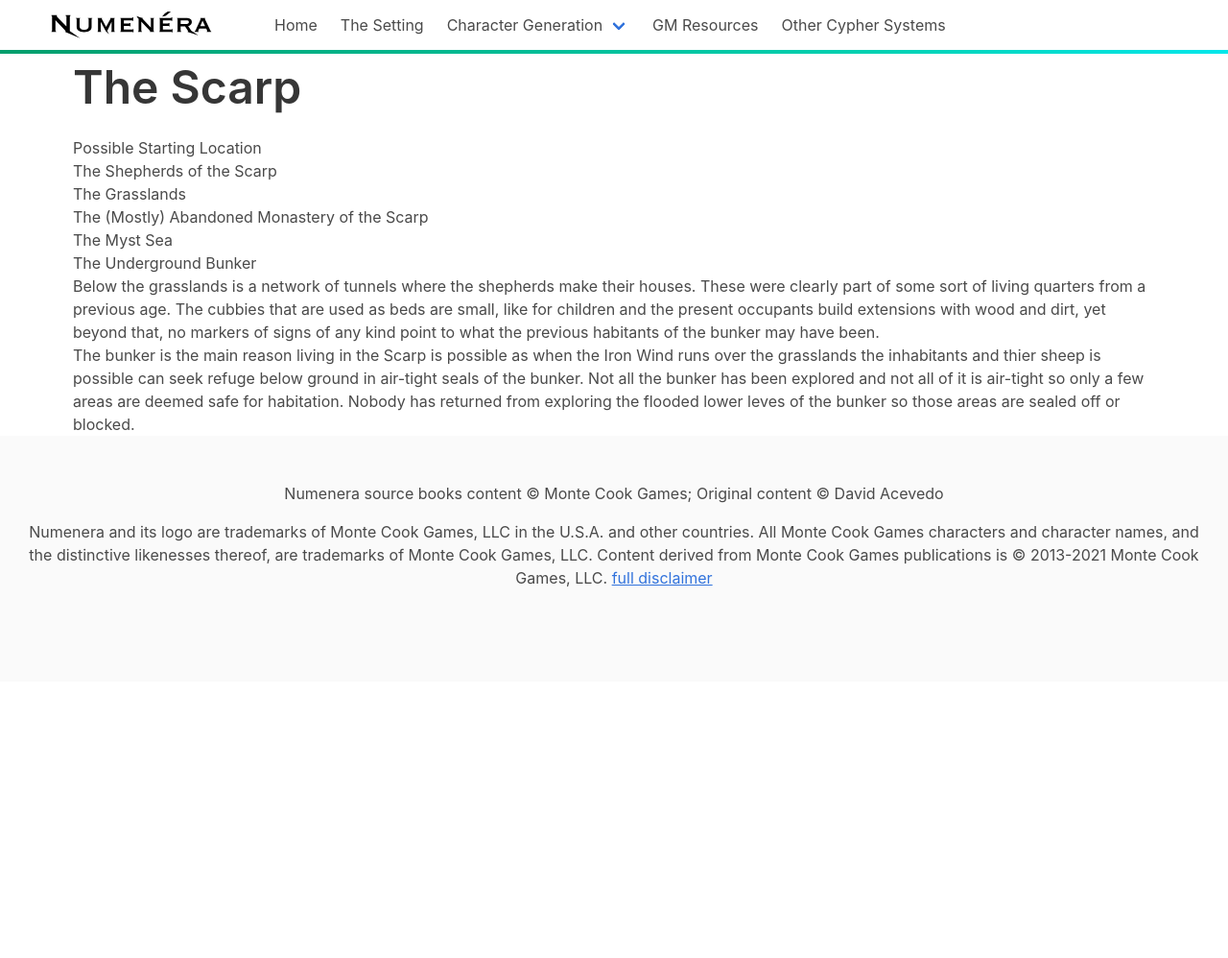
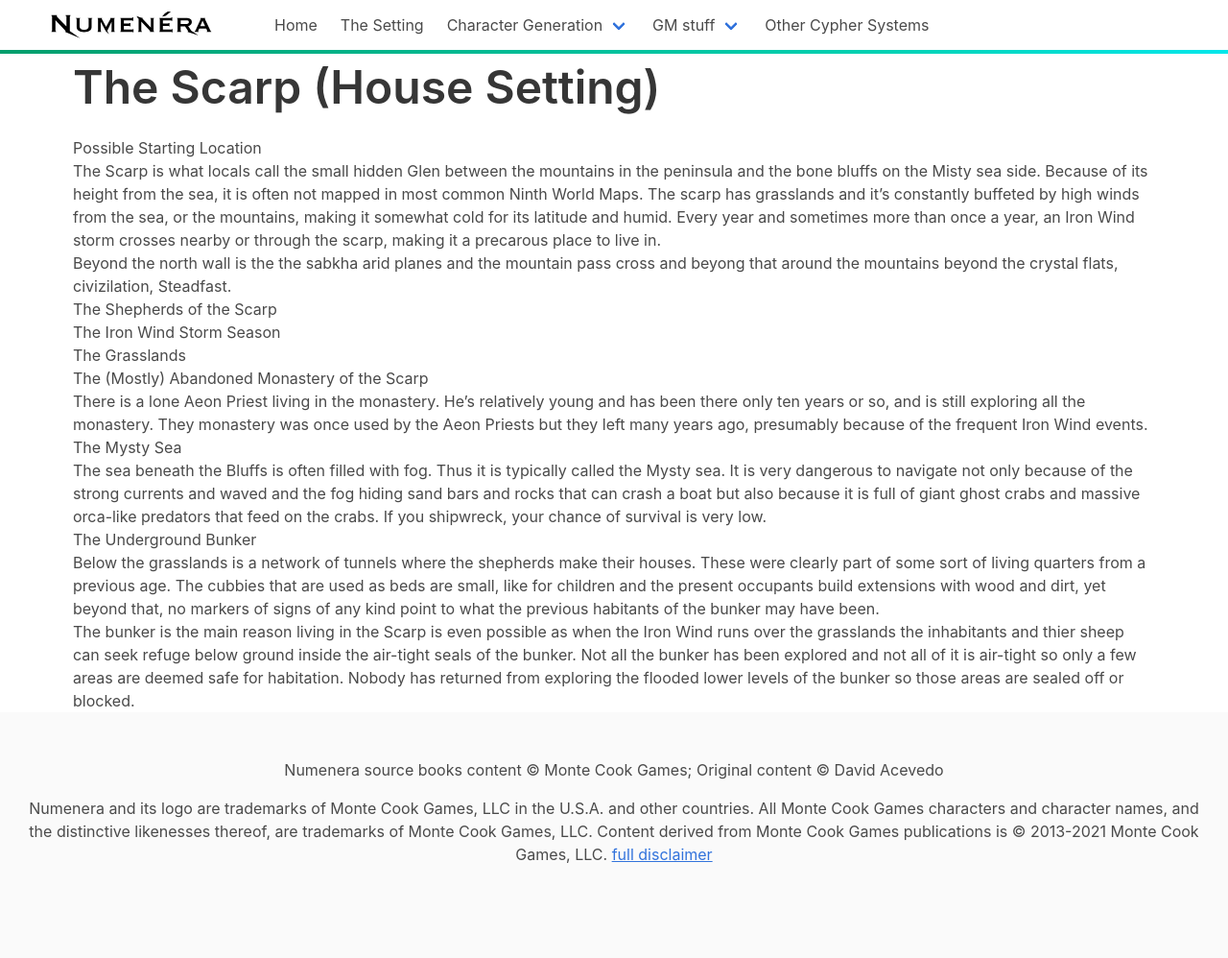
Before and after one commit to rebelwarrior/numenera, a Jekyll site: the page built from setting/the-scarp.md, in a window 1280 px wide. Shown: the whole page at 96% size. Built offline with Jekyll 4.4.1, drawn with Linux system fonts in a browser that asks for light colours; nearby versions of some CDN libraries; before the commit the page ends 900 px from its top, so only the background shows below that.

Commit message:
adds links to house setting draft

```diff
--- a/_includes/header.html
+++ b/_includes/header.html
@@ -12,15 +12,20 @@
       <span aria-hidden="true"></span>
     </a>
   </div>
+
   <div class="navbar-menu" id="navMenu">
     <div class="navbar-start">
+
       <a class="navbar-item" href="{{ site.url}}/">
         Home
       </a>
+
       <a class="navbar-item" href="{{ site.url}}/setting/ninth-world">
         The Setting
       </a>
+
       <div class="navbar-item has-dropdown is-hoverable">
+
         <a class="navbar-link" href="{{ site.url}}/character-creation">
           Character Generation
         </a>
@@ -29,7 +34,7 @@
           <a class="navbar-item" href="{{ site.url}}/character-creation">
             Character Creation
           </a>
-					<hr class="navbar-divider">
+          <hr class="navbar-divider">
           <a class="navbar-item" href="{{ site.url}}/tables/starting-values">
             Starting Values
           </a>
@@ -47,14 +52,30 @@
             Character Sheet
           </a>
         </div>
-			</div>
+      </div>
 
-      <a class="navbar-item" href="{{ site.url}}/gm-resources">
-        GM Resources
-      </a>
+      <div class="navbar-item has-dropdown is-hoverable">
+        <a class="navbar-link" href="{{ site.url}}/gm-resources">
+          GM stuff
+        </a>
+        <div class="navbar-dropdown">
+          <a class="navbar-item" href="{{ site.url}}/gm-resources">
+            GM Resources
+          </a>
+          <hr class="navbar-divider">
+          <a class="navbar-item" href="{{ site.url}}/setting/the-scarp">
+            House Setting: The Scarp
+          </a>
+          <a class="navbar-item" href="{{ site.url}}/setting/wandering-walk">
+            House Rule: The Wandering Walk
+          </a>
+        </div>
+      </div>
+
       <a class="navbar-item" href="{{ site.url}}/cypher-system">
         Other Cypher Systems
       </a>
+
     </div>
   </div>
 </nav>
--- a/_sass/sass/custom.scss
+++ b/_sass/sass/custom.scss
@@ -11,6 +11,7 @@
   margin-left: 3.5rem;
 }
 
+/* block quotes */
 blockquote {
   margin: 1.5em 10px;
   padding: 0.5em 10px;
--- a/setting/the-scarp.md
+++ b/setting/the-scarp.md
@@ -3,20 +3,30 @@
 layout: posts
 ---
 
-# The Scarp
+# The Scarp (House Setting)
 {:.title.is-1.mt-2}
 Possible Starting Location
 
+The Scarp is what locals call the small hidden Glen between the mountains in the peninsula and the bone bluffs on the Misty sea side. Because of its height from the sea, it is often not mapped in most common Ninth World Maps. The scarp has grasslands and it's constantly buffeted by high winds from the sea, or the mountains, making it somewhat cold for its latitude and humid. Every year and sometimes more than once a year, an Iron Wind storm crosses nearby or through the scarp, making it a precarous place to live in.
+
+Beyond the north wall is the the sabkha arid planes and the mountain pass cross and beyong that around the mountains beyond the crystal flats, civizilation, Steadfast.
+
 ## The Shepherds of the Scarp
+
+## The Iron Wind Storm Season
 
 ## The Grasslands
 
 ## The (Mostly) Abandoned Monastery of the Scarp
 
-## The Myst Sea
+There is a lone Aeon Priest living in the monastery. He's relatively young and has been there only ten years or so, and is still exploring all the monastery. They monastery was once used by the Aeon Priests but they left many years ago, presumably because of the frequent Iron Wind events.
+
+## The Mysty Sea
+
+The sea beneath the Bluffs is often filled with fog. Thus it is typically called the Mysty sea. It is very dangerous to navigate not only because of the strong currents and waved and the fog hiding sand bars and rocks that can crash a boat but also because it is full of giant ghost crabs and massive orca-like predators that feed on the crabs. If you shipwreck, your chance of survival is very low.
 
 ## The Underground Bunker
 
 Below the grasslands is a network of tunnels where the shepherds make their houses. These were clearly part of some sort of living quarters from a previous age. The cubbies that are used as beds are small, like for children and the present occupants build extensions with wood and dirt, yet beyond that, no markers of signs of any kind point to what the previous habitants of the bunker may have been.
 
-The bunker is the main reason living in the Scarp is possible as when the Iron Wind runs over the grasslands the inhabitants and thier sheep is possible can seek refuge below ground in air-tight seals of the bunker. Not all the bunker has been explored and not all of it is air-tight so only a few areas are deemed safe for habitation. Nobody has returned from exploring the flooded lower leves of the bunker so those areas are sealed off or blocked.
+The bunker is the main reason living in the Scarp is even possible as when the Iron Wind runs over the grasslands the inhabitants and thier sheep can seek refuge below ground inside the air-tight seals of the bunker. Not all the bunker has been explored and not all of it is air-tight so only a few areas are deemed safe for habitation. Nobody has returned from exploring the flooded lower levels of the bunker so those areas are sealed off or blocked.
```
Also changed, not shown: setting/wandering-walk.md (+5 -5 lines), README.md.
